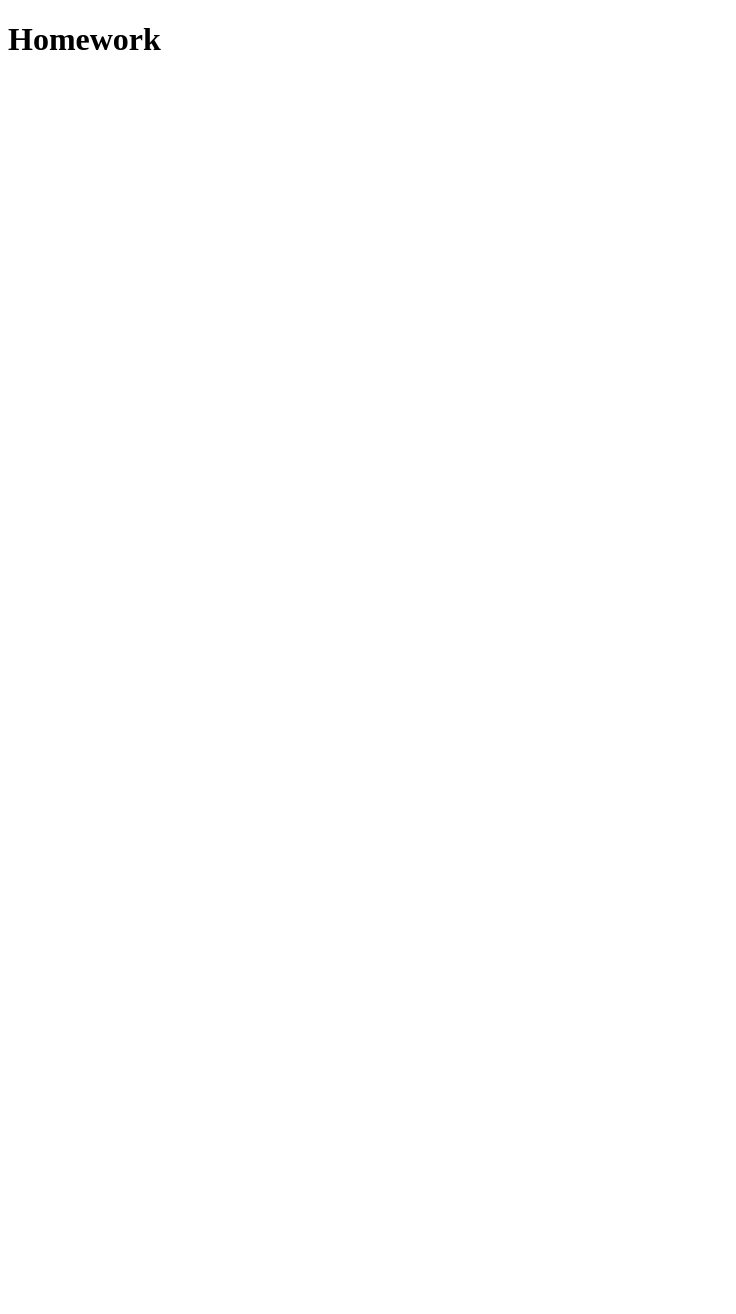
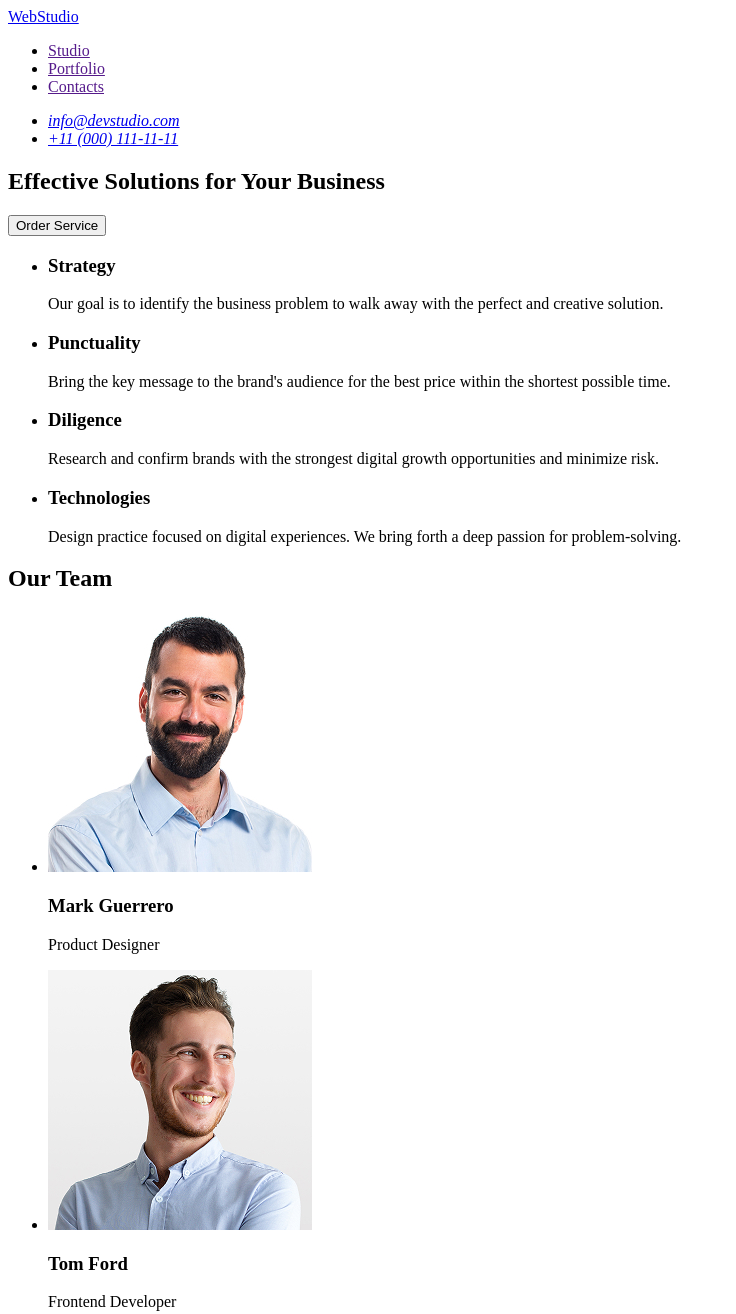
Before and after one commit to IrynaUstenko/goit-markup-hw-01, a plain HTML site: page index.html in a window 1280 px wide. Shown: the top 1314 px of the page, without its empty margins (0-736 px from the left). Before the commit the page ends 800 px from the top, so only its background shows below. Drawn offline with Linux system fonts and the light colour scheme.

Commit message:
add images and modify index file

```diff
--- a/index.html
+++ b/index.html
@@ -10,6 +10,116 @@
     <title>Document</title>
   </head>
   <body>
-    <h1>Homework</h1>
+    <!-- Header-->
+    <header>
+      <nav>
+        <a href="./index.html">WebStudio</a>
+        <ul>
+          <li><a href="">Studio</a></li>
+          <li><a href="">Portfolio</a></li>
+          <li><a href="">Contacts</a></li>
+        </ul>
+      </nav>
+      <address>
+        <ul>
+          <li><a href="mailto:info@devstudio.com">info@devstudio.com</a></li>
+          <li><a href="tel:+110001111111">+11 (000) 111-11-11</a></li>
+        </ul>
+      </address>
+    </header>
+    <main>
+      <!--Hero image-->
+      <section>
+        <h1>Effective Solutions for Your Business</h1>
+        <button type="button">Order Service</button>
+      </section>
+      <!--Section 1-->
+      <section>
+        <h2 hidden>Features</h2>
+        <ul>
+          <li>
+            <h3>Strategy</h3>
+            <p>
+              Our goal is to identify the business problem to walk away with the
+              perfect and creative solution.
+            </p>
+          </li>
+          <li>
+            <h3>Punctuality</h3>
+            <p>
+              Bring the key message to the brand's audience for the best price
+              within the shortest possible time.
+            </p>
+          </li>
+          <li>
+            <h3>Diligence</h3>
+            <p>
+              Research and confirm brands with the strongest digital growth
+              opportunities and minimize risk.
+            </p>
+          </li>
+          <li>
+            <h3>Technologies</h3>
+            <p>
+              Design practice focused on digital experiences. We bring forth a
+              deep passion for problem-solving.
+            </p>
+          </li>
+        </ul>
+      </section>
+      <!--Section 2-->
+      <section>
+        <h2>Our Team</h2>
+        <ul>
+          <li>
+            <img
+              src="./images/img-1.jpg"
+              alt="img-1"
+              width="264"
+              height="260"
+            />
+            <h3>Mark Guerrero</h3>
+            <p>Product Designer</p>
+          </li>
+          <li>
+            <img
+              src="./images/img-2.jpg"
+              alt="img-2"
+              width="264"
+              height="260"
+            />
+            <h3>Tom Ford</h3>
+            <p>Frontend Developer</p>
+          </li>
+          <li>
+            <img
+              src="./images/img-3.jpg"
+              alt="img-3"
+              width="264"
+              height="260"
+            />
+            <h3>Camila Garcia</h3>
+            <p>Marketing</p>
+          </li>
+          <li>
+            <img
+              src="./images/img-4.jpg"
+              alt="img-4"
+              width="264"
+              height="260"
+            />
+            <h3>Daniel Wilson</h3>
+            <p>UI Designer</p>
+          </li>
+        </ul>
+      </section>
+    </main>
+    <footer>
+      <a href="./index.html">WebStudio</a>
+      <p>
+        Increase the flow of customers and sales for your business with digital
+        marketing & growth solutions.
+      </p>
+    </footer>
   </body>
 </html>
```
Also changed, not shown: images/img-1.jpg (added), images/img-2.jpg (added), images/img-3.jpg (added), images/img-4.jpg (added), 1 other file.
